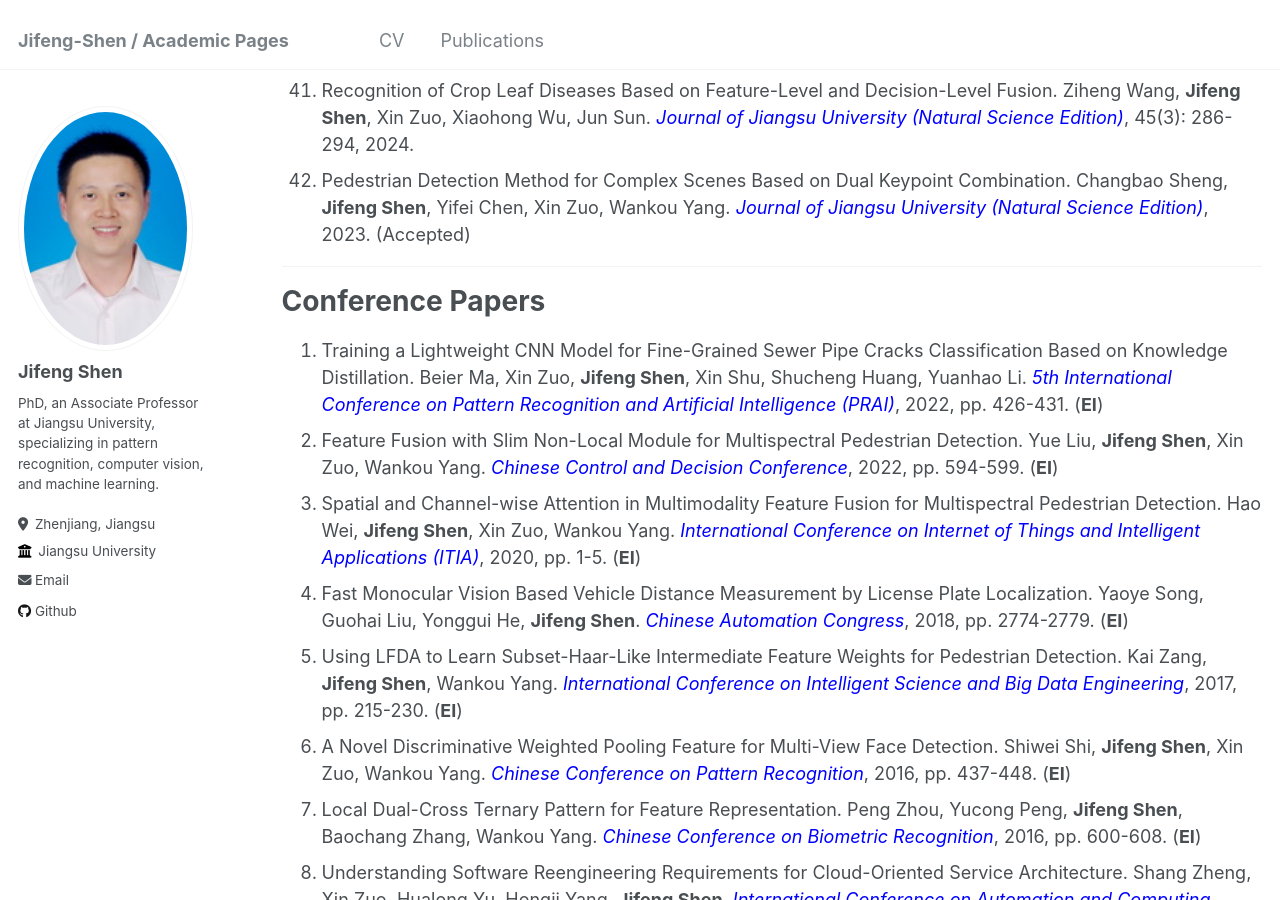
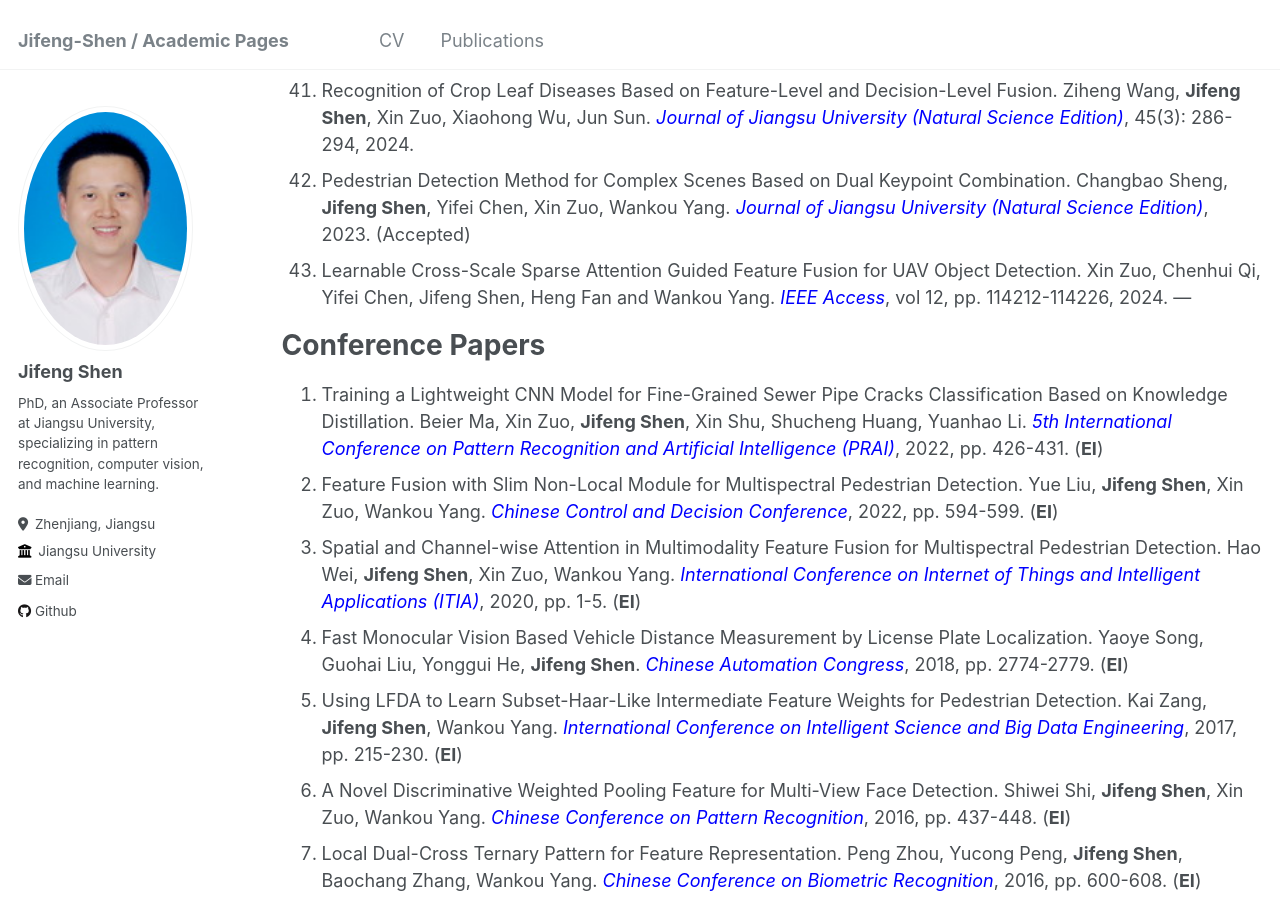
Before and after one commit to jifeng-shen/jifeng-shen.github.io, a Jekyll site: the page built from _pages/publications.md, in a window 1280 px wide and 900 px high, scrolled down 3318 px. Built offline with Jekyll 4.4.1, drawn with Linux system fonts in a browser that asks for light colours.

Commit message:
Update publications.md

```diff
--- a/_pages/publications.md
+++ b/_pages/publications.md
@@ -133,7 +133,9 @@ author_profile: true
 42. Pedestrian Detection Method for Complex Scenes Based on Dual Keypoint Combination.
     Changbao Sheng, **Jifeng Shen**, Yifei Chen, Xin Zuo, Wankou Yang.
     *<font color="blue">Journal of Jiangsu University (Natural Science Edition)</font>*, 2023. (Accepted)
-
+43. Learnable Cross-Scale Sparse Attention Guided Feature Fusion for UAV Object Detection.
+    Xin Zuo, Chenhui Qi, Yifei Chen, Jifeng Shen, Heng Fan and Wankou Yang.
+    *<font color="blue">IEEE Access</font>*, vol 12, pp. 114212-114226, 2024.
 ---
 
 
```
